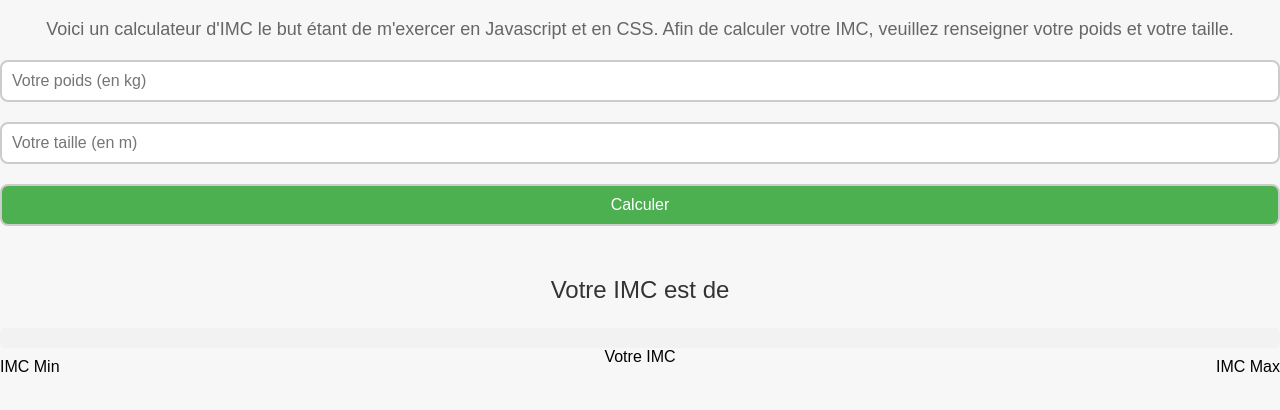
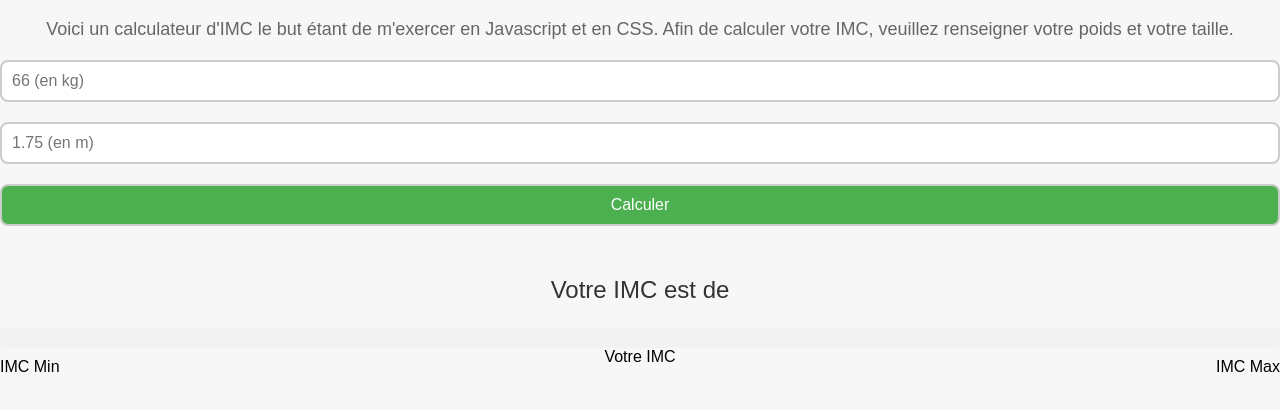
Before and after one commit to Yazzz28/Exercice_IMC, a plain HTML site: page index.html in a window 1280 px wide. Shown: the part 52-462 px from the top of the page. Drawn offline with Linux system fonts and the light colour scheme.

Commit message:
modif placeholder

```diff
--- a/index.html
+++ b/index.html
@@ -19,13 +19,13 @@
             id="poids"
             class="form"
             type="text"
-            placeholder="Votre poids (en kg)"
+            placeholder="66 (en kg)"
         />
         <input
             id="taille"
             class="form"
             type="text"
-            placeholder="Votre taille (en m)"
+            placeholder="1.75 (en m)"
         />
         <button onclick="calculerIMC(event)" id="calculer" class="form">
             Calculer
```
